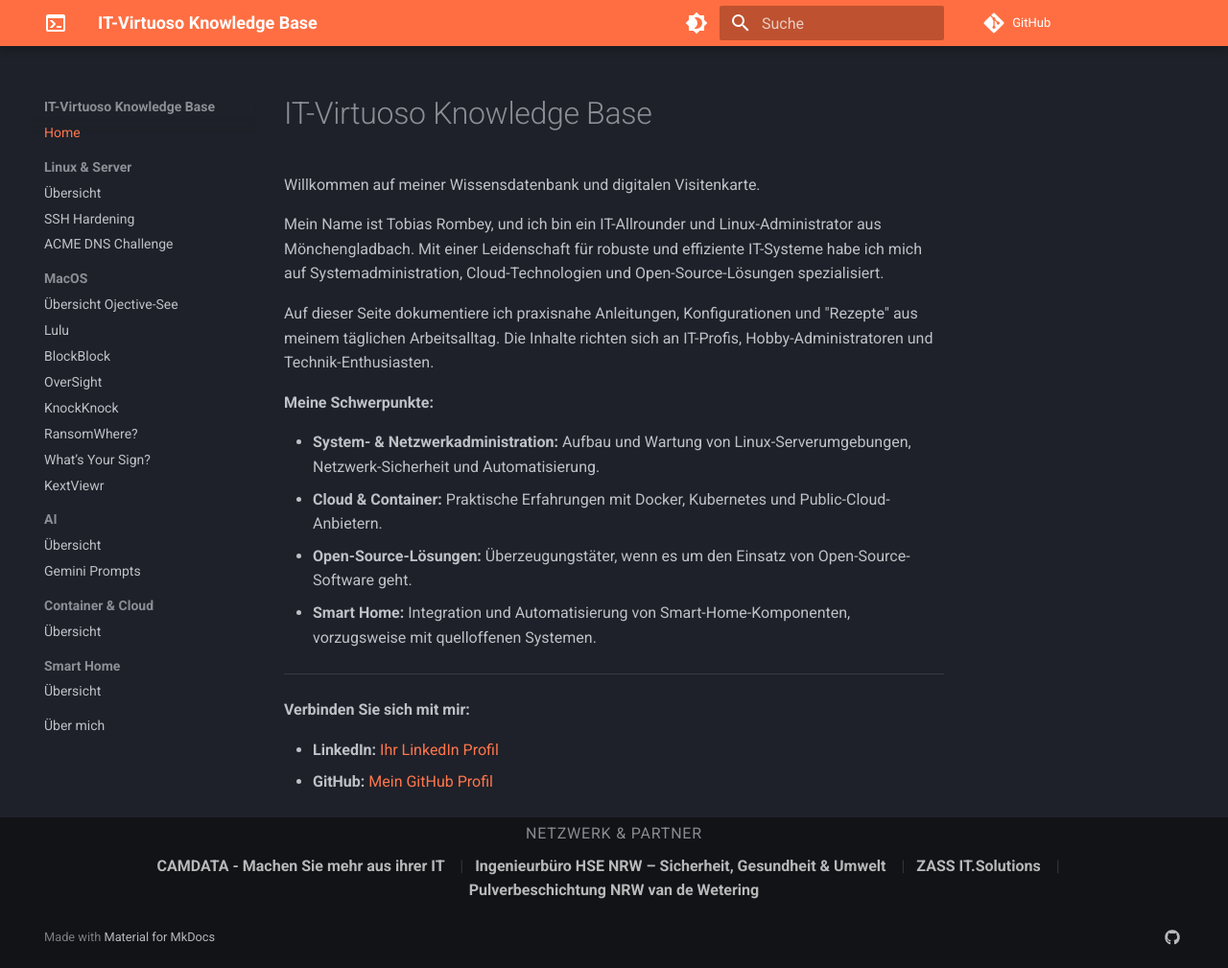
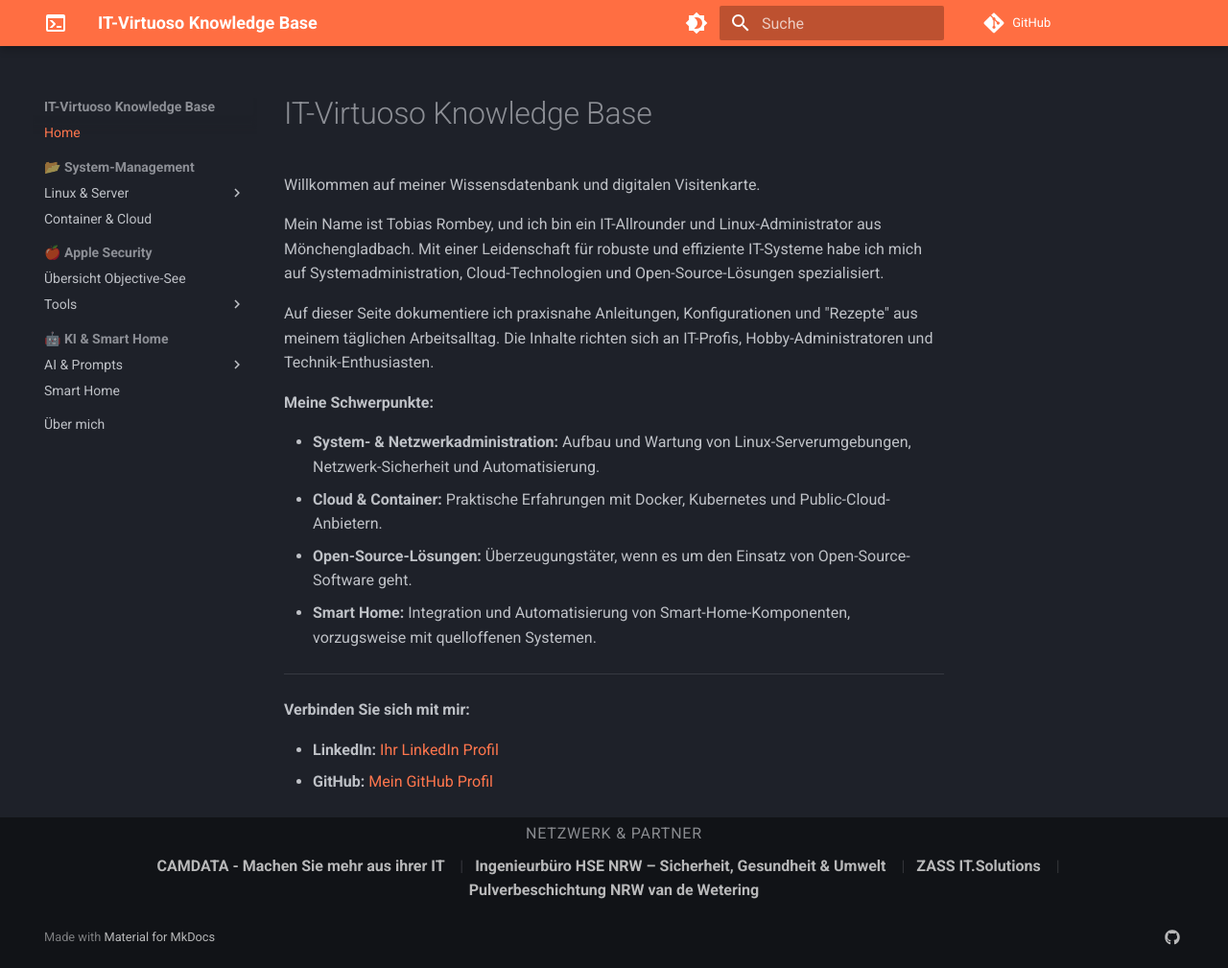
Before and after one commit to rombey86/mkdocs, an MkDocs documentation site: the page built from docs/index.md, in a window 1280 px wide and 1009 px high. Shown: the whole window at 96% size. Built offline with MkDocs 1.6.1 and Material for MkDocs 9.7.7, drawn with Linux system fonts in a browser that asks for light colours; comment, search, counter and statistics services are not loaded.

Commit message:
Update mkdocs.yml

```diff
--- a/mkdocs.yml
+++ b/mkdocs.yml
@@ -27,9 +27,9 @@ theme:
     code: Roboto Mono
   features:
     - navigation.tracking
-#    - navigation.expand
     - navigation.sections
     - navigation.top
+    - navigation.indexes
     - search.suggest
     - search.highlight
     - content.code.copy
@@ -65,28 +65,30 @@ plugins:
 
 nav:
   - Home: index.md
-  - Linux & Server:
-      - Übersicht: linux/index.md
-      - SSH Hardening: linux/ssh-hardening.md
-      - ACME DNS Challenge: linux/acme-dns.md
-  - MacOS:
-      - Übersicht Ojective-See: macOS/objective-see.md
-      - Lulu: macOS/lulu.md
-      - BlockBlock: macOS/blockblock.md
-      - OverSight: macOS/oversight.md
-      - KnockKnock: macOS/knockknock.md
-      - RansomWhere?: macOS/ransomwhere.md
-      - What’s Your Sign?: macOS/whatsyoursight.md
-      - KextViewr: macOS/kextviewr.md
-  - AI:
-      - Übersicht: ai/index.md
-      - Gemini Prompts: ai/gemini-prompts.md
-  - Container & Cloud:
-      - Übersicht: container/index.md
-  - Smart Home:
-      - Übersicht: smarthome/index.md
+  - 📂 System-Management:
+      - Linux & Server:
+          - Übersicht: linux/index.md
+          - SSH Hardening: linux/ssh-hardening.md
+          - ACME DNS Challenge: linux/acme-dns.md
+      - Container & Cloud:
+          - Übersicht: container/index.md
+  - 🍎 Apple Security:
+      - Übersicht Objective-See: macOS/objective-see.md
+      - Tools:
+          - Lulu: macOS/lulu.md
+          - BlockBlock: macOS/blockblock.md
+          - OverSight: macOS/oversight.md
+          - KnockKnock: macOS/knockknock.md
+          - RansomWhere?: macOS/ransomwhere.md
+          - What’s Your Sign?: macOS/whatsyoursight.md
+          - KextViewr: macOS/kextviewr.md
+  - 🤖 KI & Smart Home:
+      - AI & Prompts:
+          - Übersicht: ai/index.md
+          - Gemini Prompts: ai/gemini-prompts.md
+      - Smart Home:
+          - Übersicht: smarthome/index.md
   - Über mich: about.md
-
 extra:
   social:
     - icon: fontawesome/brands/github
```
